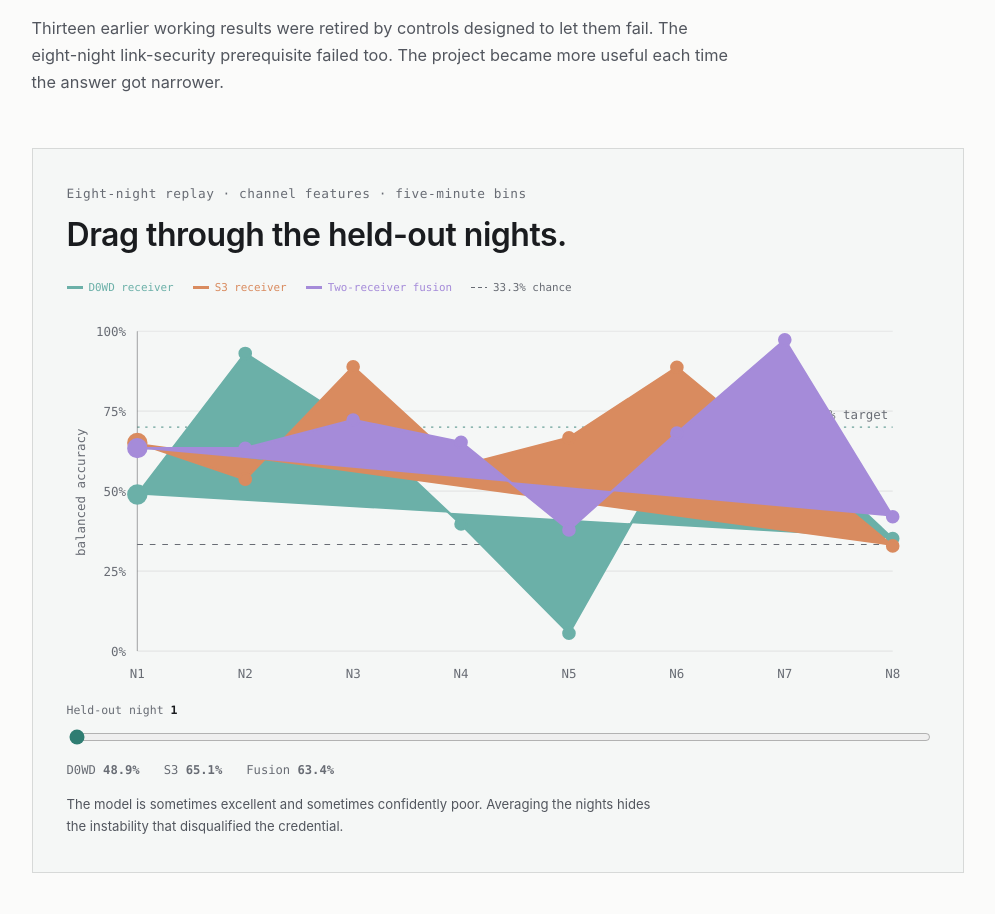
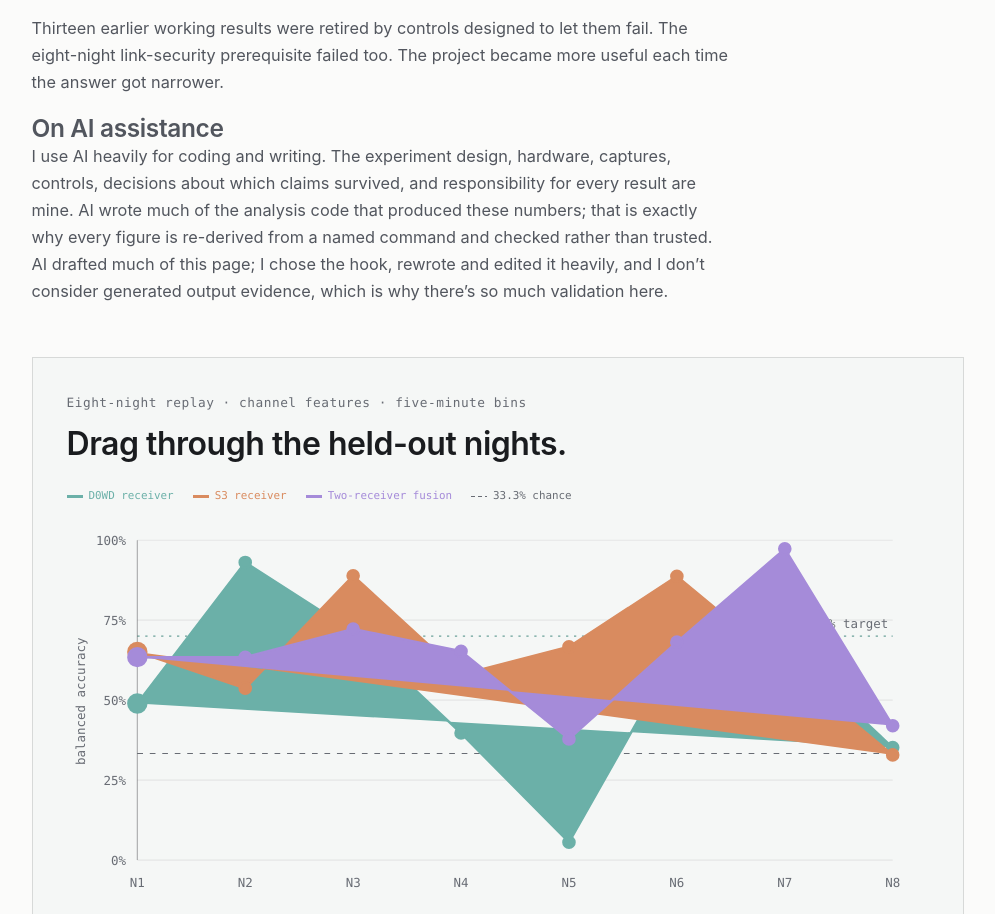
Before and after one commit to itshumpf/portfolio, an Astro site: page /csi in a window 1280 px wide. Shown: the part 3675-4589 px from the top of the page, without its empty margins (135-1130 px from the left). Built offline with nearby package versions, Linux system fonts and the light colour scheme; Astro itself is replaced by a stand-in of ours.

Commit message:
Add AI-assistance disclosure

```diff
--- a/src/content/case-studies/csi-room-or-radio.md
+++ b/src/content/case-studies/csi-room-or-radio.md
@@ -139,3 +139,13 @@ tests used a threshold or decision rule frozen before the run.
 Thirteen earlier working results were retired by controls designed to let them fail.
 The eight-night link-security prerequisite failed too. The project became more useful
 each time the answer got narrower.
+
+## On AI assistance
+
+I use AI heavily for coding and writing. The experiment design, hardware, captures,
+controls, decisions about which claims survived, and responsibility for every result
+are mine. AI wrote much of the analysis code that produced these numbers; that is
+exactly why every figure is re-derived from a named command and checked rather than
+trusted. AI drafted much of this page; I chose the hook, rewrote and edited it heavily,
+and I don't consider generated output evidence, which is why there's so much validation
+here.
```
